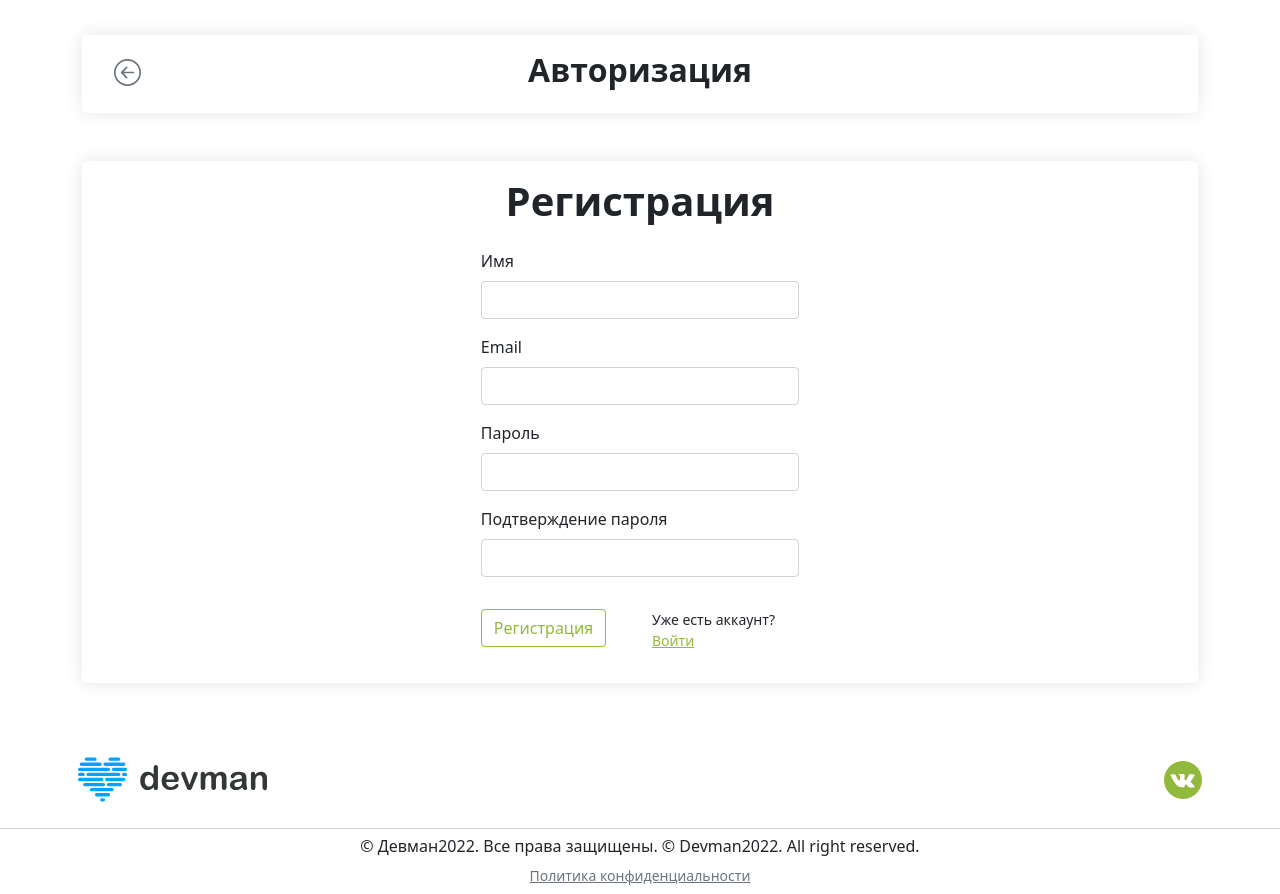
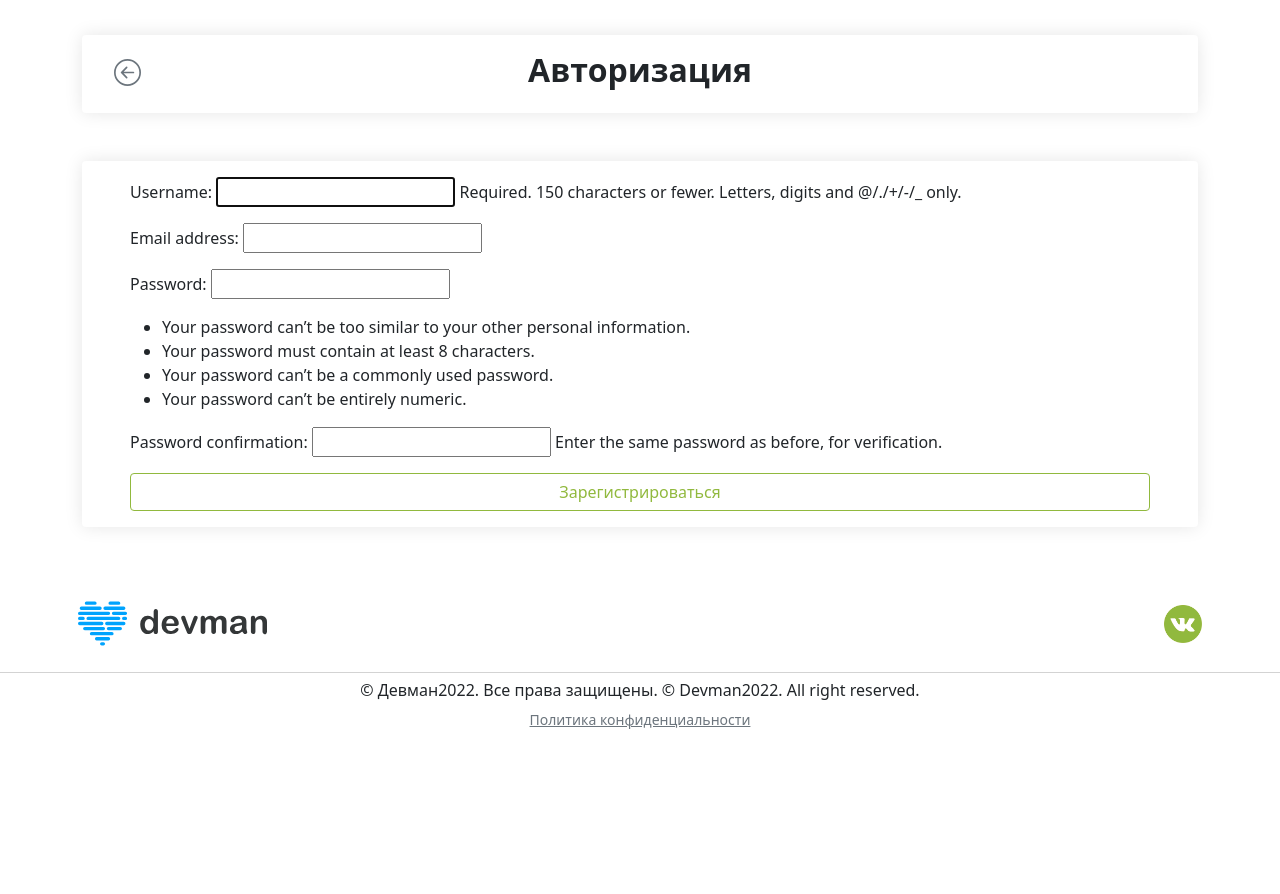
Before and after one commit to nastiaetstesha/FoodPlan, a Django app: page /registration/ in a window 1280 px wide. Shown: the part 82-976 px from the top of the page. After the commit the page ends 811 px from the top, so only its background shows below. Run offline with Django 5.2, Linux system fonts and the light colour scheme; parts of the project's set-up code (start-up, migrations or seed data) failed here and were passed over.

Commit message:
added registration like AbstractUser

```diff
--- a/config/settings.py
+++ b/config/settings.py
@@ -107,6 +107,8 @@ AUTH_PASSWORD_VALIDATORS = [
     },
 ]
 
+AUTH_USER_MODEL = 'recipe_app.User'
+
 
 # Internationalization
 # https://docs.djangoproject.com/en/5.2/topics/i18n/
--- a/recipe_app/forms.py
+++ b/recipe_app/forms.py
@@ -11,5 +11,4 @@ class CustomUserCreationForm(UserCreationForm):
             "email",
             "password1",
             "password2",
-            "diet_preferences"
             )
--- a/recipe_app/templates/registration.html
+++ b/recipe_app/templates/registration.html
@@ -49,31 +49,13 @@
                     <h2 class="text-center"><strong>Авторизация</strong></h2>
                 </div>
                 <div class="card px-5 py-3 d-flex align-items-center foodplan__shadow">
-                    <form>
-                        <h1 class="mb-4 text-center"><strong>Регистрация</strong></h1>
-                        <div class="mb-3">
-                            <label for="exampleInputEmail1" class="form-label">Имя</label>
-                            <input type="text" class="form-control" id="name">
-                        </div>
-                        <div class="mb-3">
-                            <label for="exampleInputEmail1" class="form-label">Email</label>
-                            <input type="email" class="form-control" id="email" aria-describedby="emailHelp">
-                        </div>
-                        <div class="mb-3">
-                            <label for="exampleInputPassword1" class="form-label">Пароль</label>
-                            <input type="password" class="form-control" id="password">
-                        </div>
-                        <div class="mb-3">
-                            <label for="exampleInputPassword1" class="form-label">Подтверждение пароля</label>
-                            <input type="password" class="form-control" id="PasswordConfirm">
-                        </div>
-                        <div class="row mb-3">
-                            <div class="col-12 col-sm-6 mt-3">
-                                <button type="submit" class="btn  shadow-nonew-100 btn-outline-success foodplan_green foodplan__border_green">Регистрация</button>
-                            </div>
-                            <div class="col-12 col-sm-6 mt-3 d-flex justify-content-center align-items-center">
-                                <small>Уже есть аккаунт? <a href="#" class="link-dark foodplan_green">Войти</a></small>
-                            </div>
+
+                    <!-- Django форма регистрации не менять лучше -->
+                    <form method="post" class="w-100">
+                        {% csrf_token %}
+                        {{ form.as_p }}
+                        <div class="d-grid mt-3">
+                            <button type="submit" class="btn btn-outline-success foodplan_green foodplan__border_green">Зарегистрироваться</button>
                         </div>
                     </form>
                 </div>
--- a/recipe_app/views.py
+++ b/recipe_app/views.py
@@ -1,6 +1,19 @@
 from django.shortcuts import render, redirect
 from django.http import HttpResponse
 from django.contrib.auth import authenticate, login, logout
+from .forms import CustomUserCreationForm
+
+
+def registration(request):
+    if request.method == "POST":
+        form = CustomUserCreationForm(request.POST)
+        if form.is_valid():
+            user = form.save()
+            login(request, user)
+            return redirect("lk")  # после регистрации — на личный кабинет
+    else:
+        form = CustomUserCreationForm()
+    return render(request, "registration.html", {"form": form})
 
 
 def index(request):
@@ -47,8 +60,3 @@ def lk(request):
 def order(request):
     context = {}
     return render(request, "order.html", context)
-
-
-def registration(request):
-    context = {}
-    return render(request, "registration.html", context)
```
Also changed, not shown: recipe_app/migrations/0001_initial.py, recipe_app/migrations/0002_food_tag_remove_ingredient_price_range_and_more.py (deleted), recipe_app/migrations/0003_rename_food_tag_foodtag_remove_ingredient_tags_and_more.py (deleted), recipe_app/migrations/0004_alter_recipe_tags.py (deleted), recipe_app/migrations/0005_alter_recipe_image.py (deleted), recipe_app/migrations/0006_alter_recipe_image.py (deleted), recipe_app/migrations/0007_alter_recipe_tags.py (deleted), recipe_app/migrations/0008_alter_recipe_meal_type.py (deleted), recipe_app/migrations/0009_alter_recipe_tags.py (deleted), recipe_app/migrations/0010_pricerange.py (deleted).
